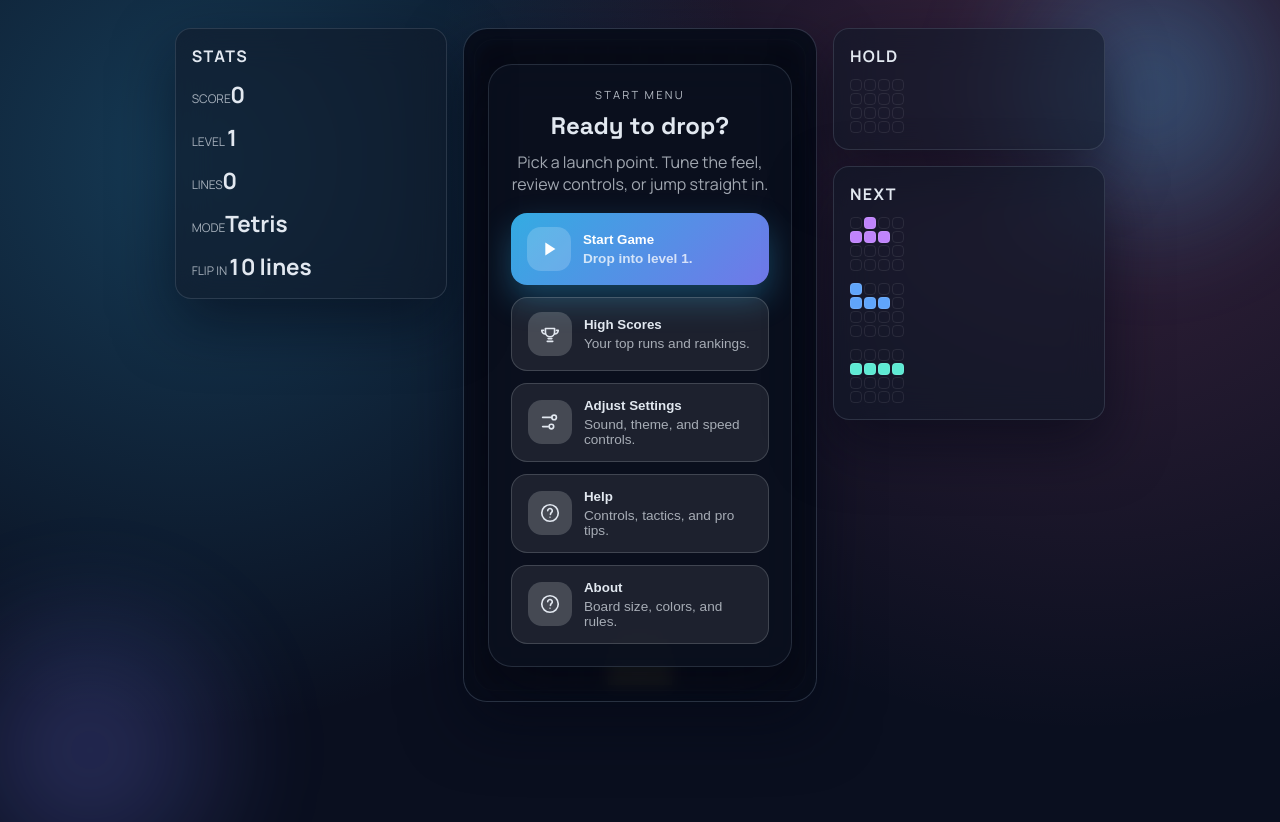
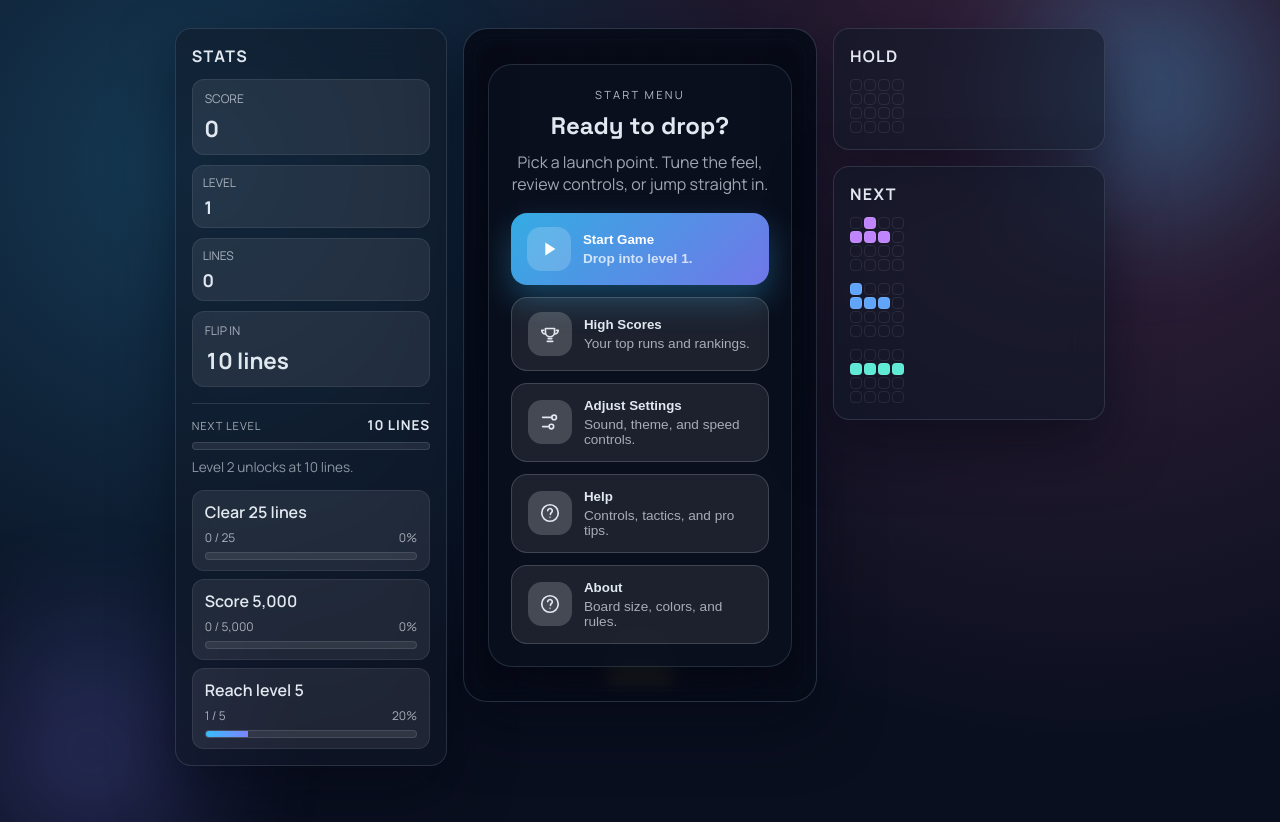
Before and after one commit to markcoleman/drop-a-block, a React (Vite) app: page / in a window 1280 px wide. Before the commit the page ends 800 px from the top, so only its background shows below. Built offline with nearby package versions, Linux system fonts and the light colour scheme.

Commit message:
improvemnts (#13)
* goals

* improvemnts

```diff
--- a/src/App.tsx
+++ b/src/App.tsx
@@ -12,13 +12,14 @@ import { Controls } from "./components/Controls";
 import { GameCanvas } from "./components/GameCanvas";
 import { MiniGrid } from "./components/MiniGrid";
 import { HighScores } from "./components/HighScores";
-import { loadScores, loadSettings, saveScore, saveSettings } from "./utils/storage";
+import { loadGoalsState, loadScores, loadSettings, saveGoalsState, saveScore, saveSettings } from "./utils/storage";
 import { playClear, playLock, playMove, playRotate } from "./utils/sound";
 import { SettingsPanel } from "./components/SettingsPanel";
 import { CloseIcon, HelpIcon, PlayIcon, SettingsIcon, TrophyIcon } from "./components/Icons";
 import { Action, canApplyAction } from "./game/actions";
 import { getActionForKey, isRepeatableAction, RepeatableAction } from "./game/controls";
 import { useGame } from "./game/useGame";
+import { evaluateGoals, getNextLevelTarget } from "./utils/goals";
 
 const ACTION_EFFECTS: Partial<
   Record<Action, { sound?: () => void; haptics?: boolean }>
@@ -36,6 +37,7 @@ export const App = () => {
   const { state, stateRef, applyState, dispatch } = useGame();
   const [settings, setSettings] = useState(loadSettings);
   const [scores, setScores] = useState(loadScores);
+  const [goalsState, setGoalsState] = useState(loadGoalsState);
   const [initials, setInitials] = useState("");
   const [showScoreEntry, setShowScoreEntry] = useState(false);
   const [menuView, setMenuView] = useState<"none" | "settings" | "help" | "about" | "scores">("none");
@@ -43,6 +45,10 @@ export const App = () => {
   const [isTouchMode, setIsTouchMode] = useState(false);
   const arkanoidSeconds = Math.ceil(state.arkanoid.timeLeft / 1000);
   const linesToFlip = Math.max(0, ARKANOID_TRIGGER_LINES - state.arkanoidMeter);
+  const nextLevelTarget = getNextLevelTarget(state.level);
+  const levelStart = (state.level - 1) * 10;
+  const linesToNextLevel = Math.max(0, nextLevelTarget - state.lines);
+  const levelProgress = Math.min(1, (state.lines - levelStart) / 10);
   type TimerKey = RepeatableAction | `${RepeatableAction}Interval`;
   const inputTimers = useRef<{
     left?: number;
@@ -98,6 +104,20 @@ export const App = () => {
       setShowScoreEntry(true);
     }
   }, [state.status]);
+
+  useEffect(() => {
+    const progress = evaluateGoals(
+      { score: state.score, lines: state.lines, level: state.level },
+      goalsState.unlocked
+    );
+    const newlyUnlocked = progress
+      .filter((item) => item.achieved && !goalsState.unlocked.includes(item.goal.id))
+      .map((item) => item.goal.id);
+    if (newlyUnlocked.length === 0) return;
+    const updated = { unlocked: [...goalsState.unlocked, ...newlyUnlocked] };
+    setGoalsState(updated);
+    saveGoalsState(updated);
+  }, [goalsState.unlocked, state.level, state.lines, state.score]);
 
   useEffect(() => {
     if (!settings.sound) return;
@@ -201,6 +221,21 @@ export const App = () => {
   }, [handleAction, startRepeat, stopRepeat]);
 
   const nextQueue = useMemo(() => state.queue.slice(0, 3), [state.queue]);
+  const goalProgress = useMemo(
+    () =>
+      evaluateGoals(
+        { score: state.score, lines: state.lines, level: state.level },
+        goalsState.unlocked
+      ),
+    [state.score, state.lines, state.level, goalsState.unlocked]
+  );
+  const displayGoals = useMemo(() => {
+    const unlocked = goalProgress.filter((goal) => goal.achieved);
+    const upcoming = goalProgress.filter((goal) => !goal.achieved);
+    const recentUnlocked = unlocked.slice(-1);
+    const nextGoals = upcoming.slice(0, 3);
+    return [...recentUnlocked, ...nextGoals].slice(0, 4);
+  }, [goalProgress]);
 
   const handleStart = () => {
     setMenuView("none");
@@ -312,30 +347,24 @@ export const App = () => {
               <div className="panel stats-panel">
                 <h2>Stats</h2>
                 <div className="stat-grid">
-                  <div>
+                  <div className="stat-card">
                     <span className="label">Score</span>
                     <strong>{state.score.toLocaleString()}</strong>
                   </div>
-                  <div>
+                  <div className="stat-card compact">
                     <span className="label">Level</span>
                     <strong>{state.level}</strong>
                   </div>
-                  <div>
+                  <div className="stat-card compact">
                     <span className="label">Lines</span>
                     <strong>{state.lines}</strong>
                   </div>
-                  <div>
-                    <span className="label">Mode</span>
-                    <strong>{state.mode === "arkanoid" ? "Arkanoid" : "Tetris"}</strong>
-                  </div>
-                  <div>
-                    <span className="label">
-                      {state.mode === "arkanoid" ? "Time" : "Flip in"}
-                    </span>
-                    <strong>
-                      {state.mode === "arkanoid" ? `${arkanoidSeconds}s` : `${linesToFlip} lines`}
-                    </strong>
-                  </div>
+                  {state.mode !== "arkanoid" && (
+                    <div className="stat-card">
+                      <span className="label">Flip in</span>
+                      <strong>{linesToFlip} lines</strong>
+                    </div>
+                  )}
                 </div>
                 {state.mode === "arkanoid" && state.status === "running" && (
                   <div className="mode-banner" aria-live="polite">
@@ -344,6 +373,53 @@ export const App = () => {
                     <span className="mode-hint">Break blocks for points.</span>
                   </div>
                 )}
+                <div className="goals-merged">
+                  <div className="goal-progress">
+                    <div className="goal-header">
+                      <span>Next level</span>
+                      <strong>{linesToNextLevel} lines</strong>
+                    </div>
+                    <div
+                      className="progress-track"
+                      role="progressbar"
+                      aria-valuemin={0}
+                      aria-valuemax={10}
+                      aria-valuenow={state.lines - levelStart}
+                    >
+                      <div
+                        className="progress-fill"
+                        style={{ width: `${Math.round(levelProgress * 100)}%` }}
+                      />
+                    </div>
+                    <span className="muted">
+                      Level {state.level + 1} unlocks at {nextLevelTarget} lines.
+                    </span>
+                  </div>
+                  <div className="goal-list" aria-live="polite">
+                    {displayGoals.map((item) => (
+                      <div
+                        key={item.goal.id}
+                        className={clsx("goal-card", { completed: item.achieved })}
+                      >
+                        <span className="goal-title">{item.goal.label}</span>
+                        <div className="goal-meta">
+                          <span>
+                            {item.achieved
+                              ? "Completed"
+                              : `${item.value.toLocaleString()} / ${item.goal.target.toLocaleString()}`}
+                          </span>
+                          <span>{Math.round(item.progress * 100)}%</span>
+                        </div>
+                        <div className="progress-track">
+                          <div
+                            className="progress-fill"
+                            style={{ width: `${Math.round(item.progress * 100)}%` }}
+                          />
+                        </div>
+                      </div>
+                    ))}
+                  </div>
+                </div>
               </div>
             </div>
             <div className="side-panel right">
--- a/src/styles/global.css
+++ b/src/styles/global.css
@@ -203,12 +203,14 @@ input:focus-visible {
 }
 
 .board-panel.arkanoid {
-  border-color: rgba(56, 189, 248, 0.6);
-  box-shadow: 0 24px 60px rgba(14, 116, 144, 0.35);
+  border-color: rgba(56, 189, 248, 0.7);
+  box-shadow: 0 24px 60px rgba(14, 116, 144, 0.45);
+  background: radial-gradient(circle at 50% 0%, rgba(56, 189, 248, 0.18), transparent 55%),
+    radial-gradient(circle at 50% 100%, rgba(244, 114, 182, 0.12), transparent 55%), #050a16;
 }
 
 .board-panel.arkanoid::after {
-  opacity: 0.35;
+  opacity: 0.7;
   transform: translateY(0);
 }
 
@@ -236,6 +238,33 @@ input:focus-visible {
   opacity: 0;
   transform: translateY(30%);
   pointer-events: none;
+}
+
+.board-panel.arkanoid::before {
+  border-color: rgba(56, 189, 248, 0.35);
+  box-shadow: inset 0 0 40px rgba(56, 189, 248, 0.18);
+}
+
+.board-panel.arkanoid .game-canvas {
+  background: #040810;
+  box-shadow: 0 14px 32px rgba(2, 6, 23, 0.6), inset 0 0 0 2px rgba(56, 189, 248, 0.15);
+}
+
+.board-panel.arkanoid::after {
+  background: linear-gradient(
+      180deg,
+      rgba(56, 189, 248, 0.25) 0%,
+      rgba(124, 131, 255, 0.05) 45%,
+      rgba(244, 114, 182, 0.25) 100%
+    ),
+    repeating-linear-gradient(
+      0deg,
+      rgba(255, 255, 255, 0.05),
+      rgba(255, 255, 255, 0.05) 2px,
+      transparent 2px,
+      transparent 5px
+    );
+  opacity: 0.55;
 }
 
 .board-panel.clear-flash::after {
@@ -455,12 +484,104 @@ input:focus-visible {
 
 .stat-grid {
   display: grid;
-  gap: 12px;
+  gap: 10px;
+  grid-template-columns: repeat(auto-fit, minmax(120px, 1fr));
 }
 
 .stat-grid strong {
   font-size: 1.4rem;
   font-variant-numeric: tabular-nums;
+}
+
+.stat-card {
+  display: grid;
+  gap: 6px;
+  padding: 10px 12px;
+  border-radius: 12px;
+  background: rgba(255, 255, 255, 0.08);
+  border: 1px solid rgba(255, 255, 255, 0.08);
+}
+
+.stat-card.compact {
+  padding: 8px 10px;
+  gap: 4px;
+}
+
+.stat-card.compact strong {
+  font-size: 1.1rem;
+}
+
+.goals-merged {
+  display: grid;
+  gap: 14px;
+  margin-top: 16px;
+  padding-top: 12px;
+  border-top: 1px solid var(--panel-border);
+}
+
+.goal-progress {
+  display: grid;
+  gap: 8px;
+}
+
+.goal-header {
+  display: flex;
+  justify-content: space-between;
+  align-items: baseline;
+  font-size: 0.7rem;
+  text-transform: uppercase;
+  letter-spacing: 0.08em;
+  color: var(--text-muted);
+}
+
+.goal-header strong {
+  font-size: 0.85rem;
+  color: var(--text);
+}
+
+.progress-track {
+  height: 8px;
+  border-radius: 999px;
+  background: rgba(255, 255, 255, 0.08);
+  border: 1px solid var(--panel-border);
+  overflow: hidden;
+}
+
+.progress-fill {
+  height: 100%;
+  width: 0%;
+  background: linear-gradient(90deg, var(--accent), var(--accent-strong));
+  transition: width 0.3s ease;
+}
+
+.goal-list {
+  display: grid;
+  gap: 8px;
+}
+
+.goal-card {
+  display: grid;
+  gap: 6px;
+  padding: 10px 12px;
+  border-radius: 12px;
+  background: rgba(255, 255, 255, 0.08);
+  border: 1px solid rgba(255, 255, 255, 0.08);
+}
+
+.goal-card.completed {
+  border-color: rgba(56, 189, 248, 0.45);
+  background: rgba(56, 189, 248, 0.12);
+}
+
+.goal-title {
+  font-weight: 600;
+}
+
+.goal-meta {
+  display: flex;
+  justify-content: space-between;
+  font-size: 0.75rem;
+  color: var(--text-muted);
 }
 
 .label {
--- /dev/null
+++ b/src/utils/goals.ts
@@ -0,0 +1,47 @@
+export type GoalType = "lines" | "score" | "level";
+
+export type Goal = {
+  id: string;
+  label: string;
+  type: GoalType;
+  target: number;
+};
+
+export type GoalProgress = {
+  goal: Goal;
+  value: number;
+  progress: number;
+  achieved: boolean;
+};
+
+export const GOALS: Goal[] = [
+  { id: "lines-25", label: "Clear 25 lines", type: "lines", target: 25 },
+  { id: "score-5k", label: "Score 5,000", type: "score", target: 5000 },
+  { id: "level-5", label: "Reach level 5", type: "level", target: 5 },
+  { id: "lines-75", label: "Clear 75 lines", type: "lines", target: 75 },
+  { id: "score-15k", label: "Score 15,000", type: "score", target: 15000 },
+  { id: "level-10", label: "Reach level 10", type: "level", target: 10 },
+  { id: "lines-150", label: "Clear 150 lines", type: "lines", target: 150 },
+  { id: "score-30k", label: "Score 30,000", type: "score", target: 30000 },
+  { id: "level-15", label: "Reach level 15", type: "level", target: 15 }
+];
+
+export const getGoalValue = (goal: Goal, state: { score: number; lines: number; level: number }) => {
+  if (goal.type === "lines") return state.lines;
+  if (goal.type === "level") return state.level;
+  return state.score;
+};
+
+export const evaluateGoals = (
+  state: { score: number; lines: number; level: number },
+  unlocked: string[]
+): GoalProgress[] => {
+  return GOALS.map((goal) => {
+    const value = getGoalValue(goal, state);
+    const achieved = unlocked.includes(goal.id) || value >= goal.target;
+    const progress = Math.min(1, value / goal.target);
+    return { goal, value, progress, achieved };
+  });
+};
+
+export const getNextLevelTarget = (level: number) => level * 10;
--- a/src/utils/storage.ts
+++ b/src/utils/storage.ts
@@ -13,14 +13,23 @@ export type HighScore = {
   date: string;
 };
 
+export type GoalsState = {
+  unlocked: string[];
+};
+
 const SETTINGS_KEY = "dropablock:settings";
 const SCORES_KEY = "dropablock:scores";
+const GOALS_KEY = "dropablock:goals";
 
 const defaultSettings: Settings = {
   theme: "dark",
   sound: true,
   das: 150,
   arr: 50
+};
+
+const defaultGoals: GoalsState = {
+  unlocked: []
 };
 
 export const loadSettings = (): Settings => {
@@ -59,3 +68,23 @@ export const saveScore = (entry: HighScore) => {
 export const resetScores = () => {
   localStorage.removeItem(SCORES_KEY);
 };
+
+export const loadGoalsState = (): GoalsState => {
+  const raw = localStorage.getItem(GOALS_KEY);
+  if (!raw) return defaultGoals;
+  try {
+    const parsed = JSON.parse(raw) as GoalsState;
+    if (!Array.isArray(parsed.unlocked)) return defaultGoals;
+    return { unlocked: parsed.unlocked };
+  } catch {
+    return defaultGoals;
+  }
+};
+
+export const saveGoalsState = (goals: GoalsState) => {
+  localStorage.setItem(GOALS_KEY, JSON.stringify(goals));
+};
+
+export const resetGoals = () => {
+  localStorage.removeItem(GOALS_KEY);
+};
```
